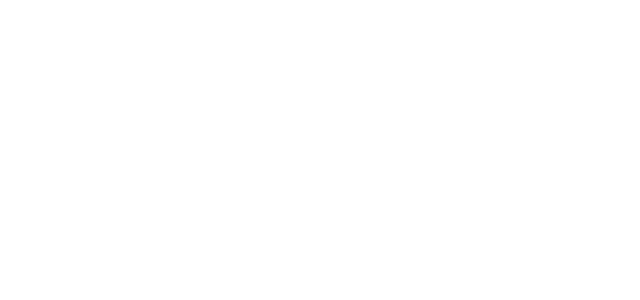
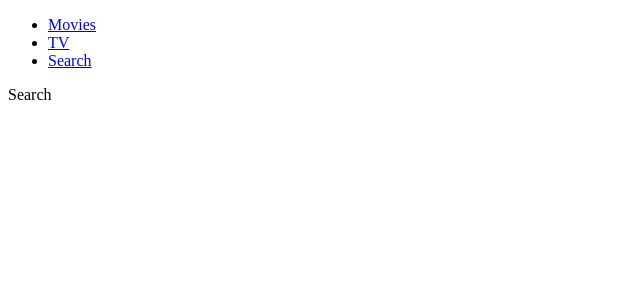
Before and after one commit to cwadven/react-nomad, a React (Create React App) app: page /search in a window 1280 px wide. Shown: the top 300 px of the page, without its empty margins (0-640 px from the left). Built offline with nearby package versions, Linux system fonts and the light colour scheme.

Commit message:
feat: React Router, Components
- export default () => something;
- HashRouter as Router
- BrowserRouter as Router
- Route
- Redirect
- Switch

```diff
--- a/package.json
+++ b/package.json
@@ -10,6 +10,7 @@
     "prop-types": "^15.7.2",
     "react": "^17.0.2",
     "react-dom": "^17.0.2",
+    "react-router-dom": "^5.2.0",
     "react-scripts": "4.0.3",
     "web-vitals": "^1.0.1"
   },
--- a/src/App.js
+++ /dev/null
@@ -1,7 +0,0 @@
-import React from 'react';
-
-const App = () => {
-    return <div className="App" />;
-};
-
-export default App;
--- /dev/null
+++ b/src/Components/App.js
@@ -0,0 +1,14 @@
+import React from 'react';
+import Router from './Router';
+import Header from './Header';
+
+const App = () => {
+    return (
+        <>
+            <Header />
+            <Router />
+        </>
+    );
+};
+
+export default App;
--- /dev/null
+++ b/src/Components/Header.js
@@ -0,0 +1,18 @@
+import React from 'react';
+
+// eslint-disable-next-line react/display-name
+export default () => (
+    <header>
+        <ul>
+            <li>
+                <a href={'/'}>Movies</a>
+            </li>
+            <li>
+                <a href={'/tv'}>TV</a>
+            </li>
+            <li>
+                <a href={'/search'}>Search</a>
+            </li>
+        </ul>
+    </header>
+);
--- /dev/null
+++ b/src/Components/Router.js
@@ -0,0 +1,25 @@
+import React from 'react';
+import {
+    BrowserRouter as Router,
+    Route,
+    Redirect,
+    Switch,
+} from 'react-router-dom';
+import Home from '../Routes/Home';
+import TV from '../Routes/TV';
+import Search from '../Routes/Search';
+import Detail from '../Routes/Detail';
+
+// eslint-disable-next-line react/display-name
+export default () => (
+    <Router>
+        <Switch>
+            <Route path={'/'} exact component={Home} />
+            <Route path={'/tv'} exact component={TV} />
+            <Route path={'/tv/popular'} render={() => <h1>Popular</h1>} />
+            <Route path={'/search'} exact component={Search} />
+            <Route path={'/detail'} exact component={Detail} />
+            <Redirect from={'*'} to={'/'} />
+        </Switch>
+    </Router>
+);
--- /dev/null
+++ b/src/Routes/Detail.js
@@ -0,0 +1 @@
+export default () => 'Detail';
--- /dev/null
+++ b/src/Routes/Home.js
@@ -0,0 +1 @@
+export default () => 'Home';
--- /dev/null
+++ b/src/Routes/Search.js
@@ -0,0 +1 @@
+export default () => 'Search';
--- /dev/null
+++ b/src/Routes/TV.js
@@ -0,0 +1 @@
+export default () => 'TV';
--- a/src/index.js
+++ b/src/index.js
@@ -1,5 +1,5 @@
 import React from 'react';
 import ReactDOM from 'react-dom';
-import App from './App';
+import App from './Components/App';
 
 ReactDOM.render(<App />, document.getElementById('root'));
```
Also changed, not shown: 1 other file (tests, documents, lock files or other folders).
